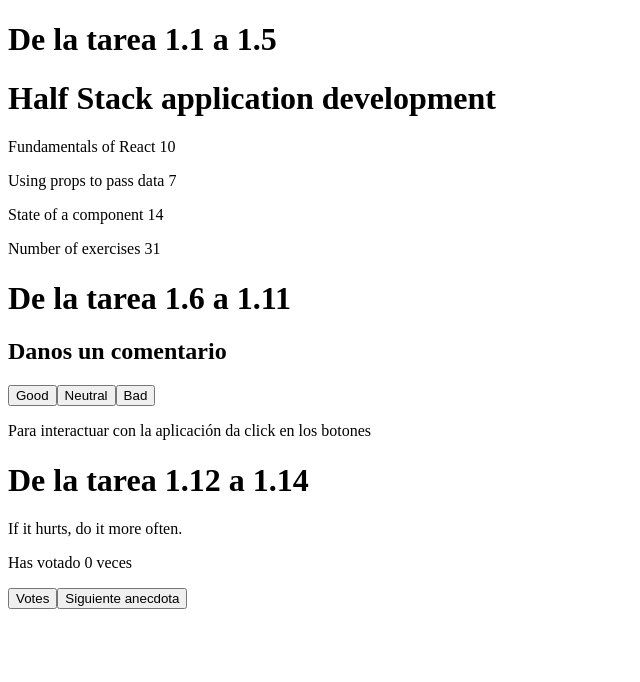
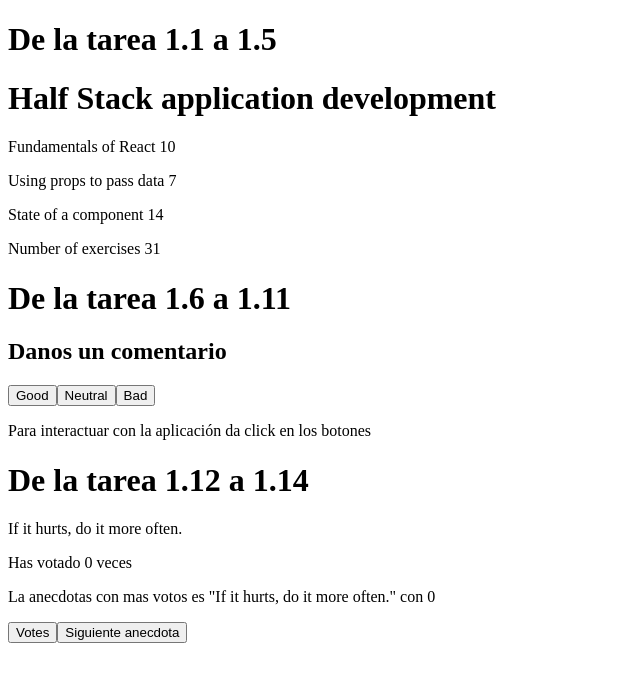
Before and after one commit to andr36s/fullstack-open, a React (Vite) app in the folder part1/: page / in a window 1280 px wide. Shown: the top 682 px of the page, without its empty margins (0-640 px from the left). Built offline with nearby package versions, Linux system fonts and the light colour scheme.

Commit message:
Realizo el ejercicio 1.14*: anecdotes, paso 3

```diff
--- a/part1/src/App.jsx
+++ b/part1/src/App.jsx
@@ -134,6 +134,7 @@ const App = () => {
 
   const [selected, setSelected] = useState(0)
   const [votes, setVotes] = useState(Array(anecdotes.length).fill(0));
+  let maxVotesIndex = votes.indexOf(Math.max(...votes));
 
   const handleGoodClick = () => setCounter({ ...counter, good: counter.good + 1 })
   const handleNeutralClick = () => setCounter({ ...counter, neutral: counter.neutral + 1 })
@@ -165,6 +166,7 @@ const App = () => {
       <h1>De la tarea 1.12 a 1.14</h1>
       <p>{anecdotes[selected]}</p>
       <p>Has votado {votes[selected]} veces</p>
+      <p>La anecdotas con mas votos es "{anecdotes[maxVotesIndex]}" con {votes[maxVotesIndex]}</p>
       <button onClick={handleVoteClick}>Votes</button>
       <button onClick={handleNextAnecdoteClick}>Siguiente anecdota</button>
     </div>
```
